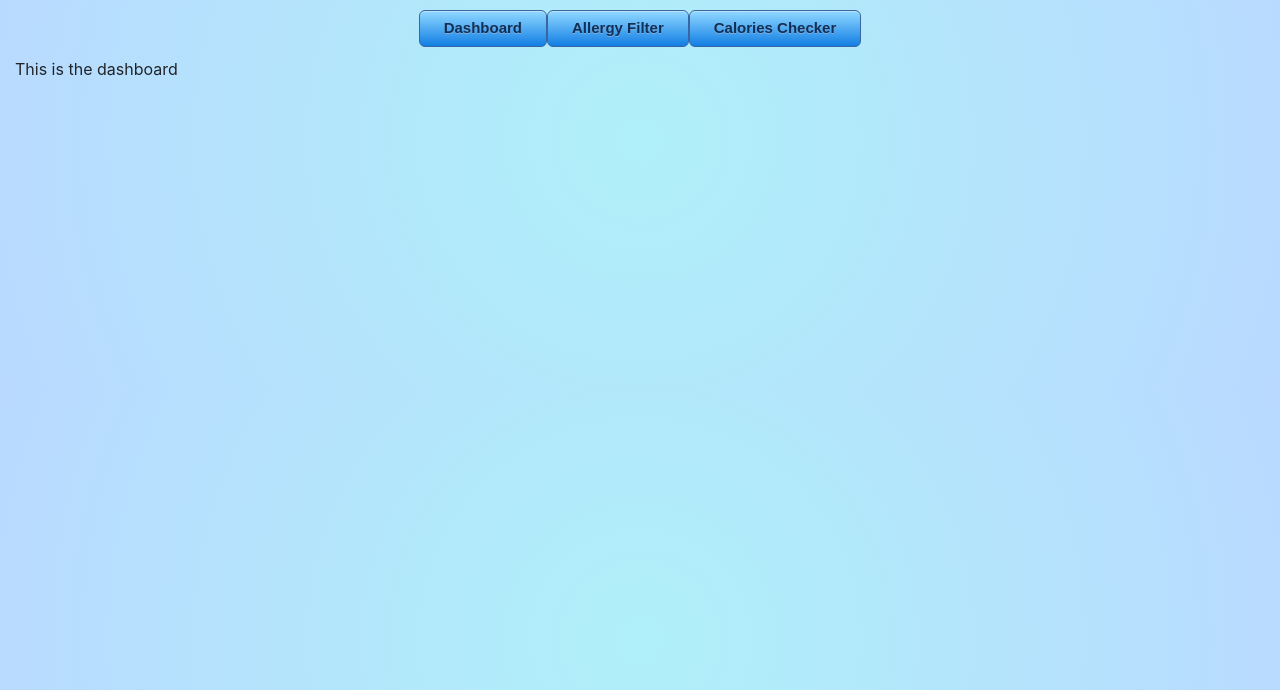
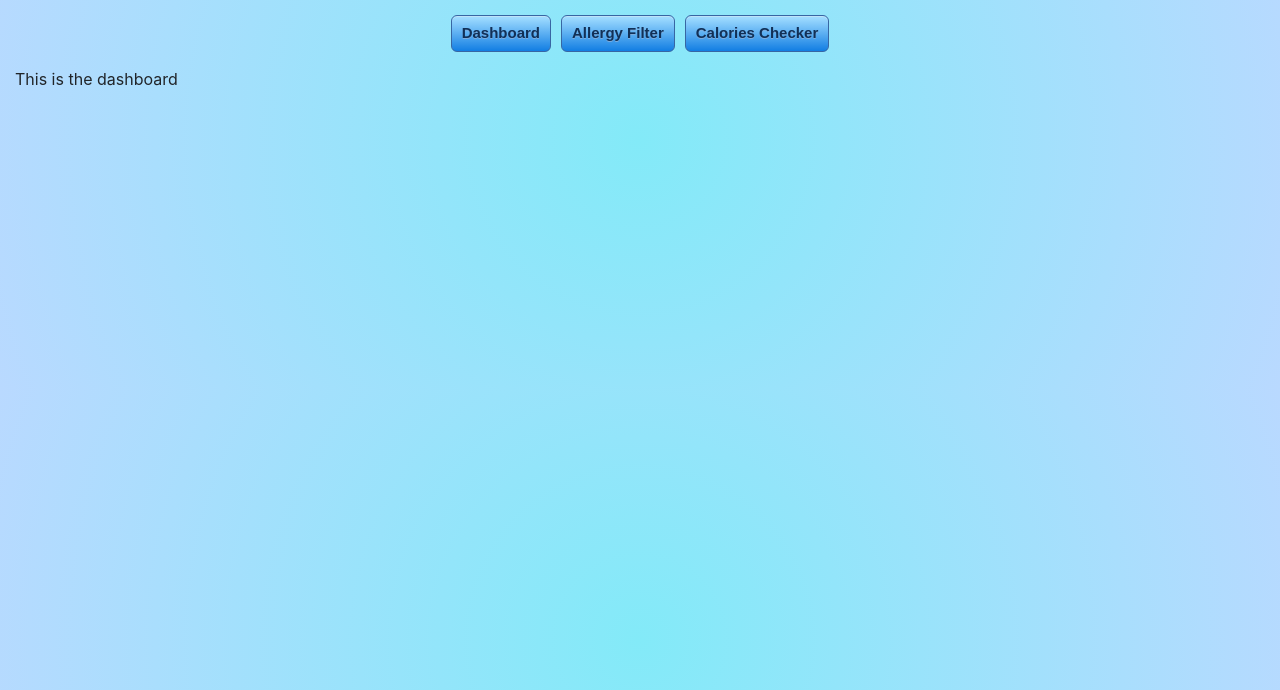
Before and after one commit to daniel-zm-fang/nutrifind, a website built with webpack: page frontend/src/popup.html in a window 1280 px wide. Shown: the part 110-800 px from the top of the page. Built offline with nearby package versions, Linux system fonts and the light colour scheme; some packages are replaced by stand-ins of ours; a web font is replaced by a local one.

Commit message:
fixed buttons

```diff
--- a/frontend/src/popup.css
+++ b/frontend/src/popup.css
@@ -2,7 +2,7 @@ body {
     min-width: 300px;
     min-height: 480px;
     margin: 10px 15px;
-    background: radial-gradient(circle, rgba(175,240,249,1) 0%, rgba(185,217,255,1) 100%);
+    background: radial-gradient(circle, rgb(131, 234, 248) 0%, rgba(185,217,255,1) 100%);
 }
 
 .title{
@@ -43,17 +43,18 @@ body {
 
 .myButton {
 	box-shadow:inset 0px 1px 0px 0px #bee2f9;
-	background:linear-gradient(to bottom, #8ad4ff 5%, #127ee3 100%);
+	background:linear-gradient(to bottom, #9edbff 5%, #127ee3 100%);
 	background-color:#8ad4ff;
 	border-radius:6px;
 	border:1px solid #3866a3;
 	display:inline-block;
+    margin: 5px;
 	cursor:pointer;
 	color:#113057;
 	font-family:Arial;
 	font-size:15px;
 	font-weight:bold;
-	padding:6px 24px;
+	padding:6px 10px;
 	text-decoration:none;
 	text-shadow:0px 1px 0px #7cacde;
 }
```
